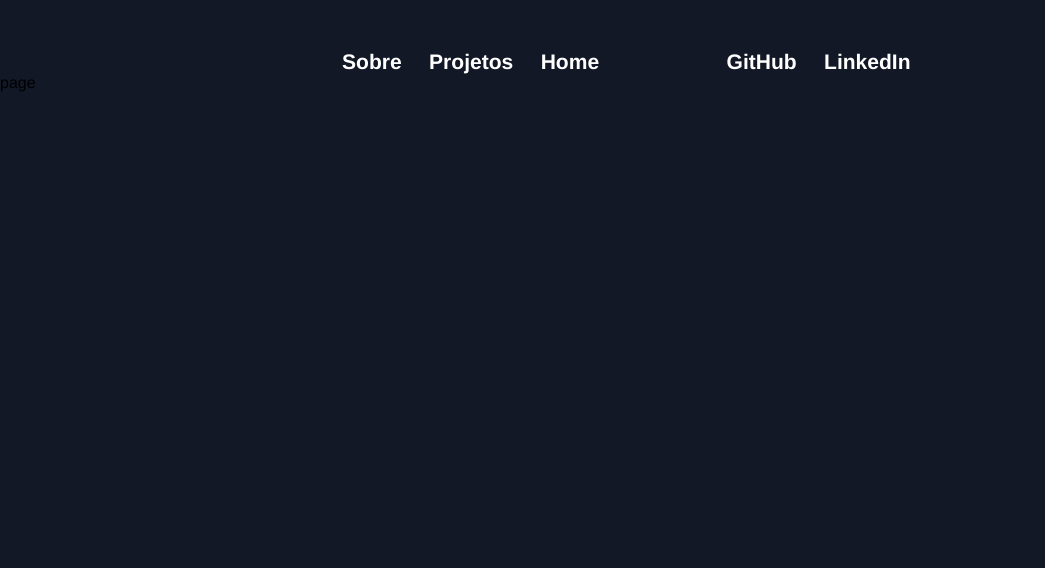
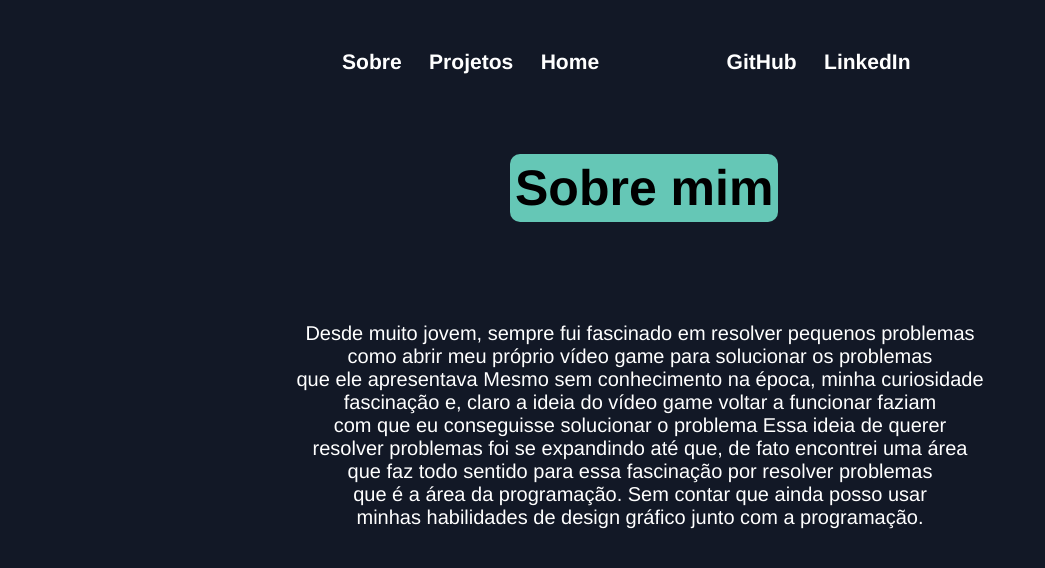
Before and after one commit to HarrisonSilva/portfolio, a Next.js app: page /sobre in a window 1280 px wide. Shown: the top 568 px of the page, without its empty margins (0-1045 px from the left). Built offline with nearby package versions, Linux system fonts and the light colour scheme.

Commit message:
Feat: criando a a pagina de sobre

```diff
--- a/src/app/sobre/page.jsx
+++ b/src/app/sobre/page.jsx
@@ -1,7 +1,21 @@
 import React from 'react'
+import styles from '../../styles/about/about.module.css'
 
 export default function page() {
   return (
-    <div>page</div>
+    <div>
+        <h1 className={styles.title}>Sobre mim</h1>
+        <p className={styles.paragraph}>
+    Desde muito jovem, sempre fui fascinado em resolver pequenos problemas <br />
+    como abrir meu próprio vídeo game para solucionar os problemas <br />
+    que ele apresentava Mesmo sem conhecimento na época, minha curiosidade<br />
+    fascinação e, claro a ideia do vídeo game voltar a funcionar faziam <br />
+    com que eu conseguisse solucionar o problema Essa ideia de querer <br />
+    resolver problemas foi se expandindo até que, de fato encontrei uma área <br />
+    que faz todo sentido para essa fascinação por resolver problemas<br />
+    que é a área da programação. Sem contar que ainda posso usar<br />
+    minhas habilidades de design gráfico junto com a programação.
+        </p>
+    </div>
   )
 }
--- /dev/null
+++ b/src/styles/about/about.module.css
@@ -0,0 +1,20 @@
+.paragraph {
+    display: flex;
+    justify-content: center;
+    text-align: center;
+    color: #fff;
+    margin-top: 100px;
+    font-size: 20px;
+}
+
+.title {
+    background-color: #65C7B6;
+    border-radius: 10px;
+    width: fit-content;
+    text-align: center;
+    color: #000;
+    margin-top: 80px;
+    font-size: 50px;
+    padding: 5px;
+    margin-left: 510px;
+}
--- a/src/styles/photo/photo.module.css
+++ b/src/styles/photo/photo.module.css
@@ -7,7 +7,7 @@
 }
 
 .hello {
-    color: #65C7B6;;
+    color: #65C7B6;
 }
 
 .title {
```
